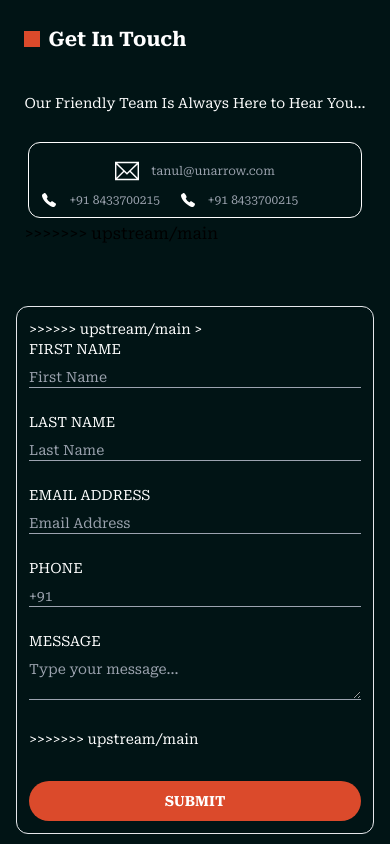
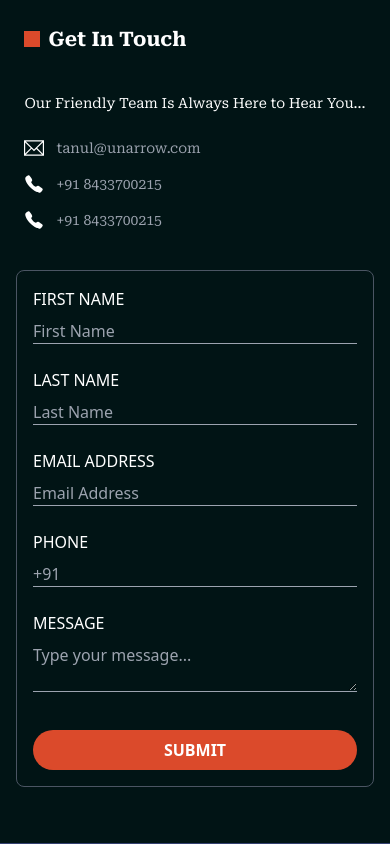
Before and after one commit to ankur-ctrl-z/Unarrow-Public-Website, a React (Vite) app in the folder client/: page / in a window 390 px wide. Shown: the part 4520-5364 px from the top of the page. Built offline with nearby package versions, Linux system fonts and the light colour scheme.

Commit message:
added responsiveness

```diff
--- a/client/src/components/home/Contact.jsx
+++ b/client/src/components/home/Contact.jsx
@@ -2,7 +2,6 @@ import React, { useState } from "react";
 import { TfiEmail } from "react-icons/tfi";
 import { IoCall } from "react-icons/io5";
 import CustomButton from "../customs/CustomButton";
-
 import CardSlider from "./CardSlider";
 
 const Contact = () => {
@@ -14,6 +13,7 @@ const Contact = () => {
     message: "",
   });
 
+  // Handle form submission
   const formDataHandler = (event) => {
     event.preventDefault();
     console.log(formData);
@@ -33,29 +33,6 @@ const Contact = () => {
       ...prevData,
       [name]: value,
     }));
-  };
-
-  const handleSubmit = async (event) => {
-    event.preventDefault();
-
-    const data = {
-     firstName : formData.firstname,
-     LastName : formData.lastname,
-     email : formData.email,
-     phone : formData.phone,
-     message : formData.message,
-   };
-
-   try {
-     const response = await axios.post('/submit', data)
-     if (response.status === 201) {
-       console.log('Message saved successfully')
-     } else {
-       console.log('Failed to save message')
-     }
-   } catch (error) {
-     console.error('Error:', error)
-   }
   };
 
   return (
@@ -78,48 +55,44 @@ const Contact = () => {
                 Our Friendly Team Is Always Here to Hear You...
               </p>
 
-              <div className="flex flex-col md:flex-row lg:flex-col border-none rounded-xl w-full lg:w-full">
-                <div className="flex border m-1 md:border-none border-white rounded-xl  flex-col lg:w-full gap-2">
-                  <div className="flex md:mr-[16rem] items-center justify-center md:justify-center gap-3 mt-4 lg:mt-2 lg:ml-0">
-                    <TfiEmail className="w-6 h-6 lg:w-[1.8rem] lg:h-[1.8rem] text-white" />
+              {/* Contact Information */}
+              <div className="flex flex-col gap-4">
+                <div className="flex items-center gap-3">
+                  <TfiEmail className="w-5 h-5 lg:w-6 lg:h-6 text-white" />
                   <a
-                      className="font-Roboto font-normal text-xs md:text-md lg:text-lg leading-normal text-gray-400"
                     href="mailto:tanul@unarrow.com"
+                    className="text-sm sm:text-base lg:text-lg text-gray-400"
                   >
                     tanul@unarrow.com
                   </a>
                 </div>
-
-                  <div className="flex ml-3 lg:mt-5 md:flex-col gap-5 mb-2">
+                <div className="flex flex-col lg:flex-row gap-4">
                   <div className="flex items-center gap-3">
-                      <IoCall className="w-4 h-4 lg:w-[1.8rem] lg:h-[1.8rem] text-white" />
+                    <IoCall className="w-5 h-5 lg:w-6 lg:h-6 text-white" />
                     <a
-                        className="font-Roboto text-xs md:text-lg leading-normal text-gray-400"
                       href="tel:+91 8433700215"
+                      className="text-sm sm:text-base lg:text-[17px] text-gray-400"
                     >
                       +91 8433700215
                     </a>
                   </div>
                   <div className="flex items-center gap-3">
-                      <IoCall className="w-4 h-4 lg:w-[1.8rem] lg:h-[1.8rem] text-white" />
+                    <IoCall className="w-5 h-5 lg:w-6 lg:h-6 text-white" />
                     <a
-                        className="font-Roboto text-xs md:text-lg leading-normal text-gray-400"
                       href="tel:+91 8433700215"
+                      className="text-sm sm:text-base lg:text-[17px] text-gray-400"
                     >
                       +91 8433700215
                     </a>
                   </div>
                 </div>
               </div>
->>>>>>> upstream/main
-              </div>
             </div>
 
             {/* Right Section - Form */}
             <form
-              className="text-white border md:border-none rounded-xl p-3 font-Roboto text-sm lg:text-lg w-full lg:w-[65%] mt-5 lg:mt-0"
+              className="w-full md:w-1/2 border border-gray-600 rounded-lg p-4 text-white"
               onSubmit={formDataHandler}
->>>>>>> upstream/main
             >
               {/* Form Fields */}
               <div className="flex flex-col gap-6">
@@ -140,8 +113,7 @@ const Contact = () => {
                       />
                     </label>
                   </div>
-
-                  <div className="w-full lg:w-1/2">
+                  <div className="w-full">
                     <label>
                       LAST NAME
                       <br />
@@ -207,7 +179,6 @@ const Contact = () => {
                     ></textarea>
                   </label>
                 </div>
->>>>>>> upstream/main
               </div>
 
               {/* Submit Button */}
```
Lines whose indentation alone changed are shown as unchanged.
